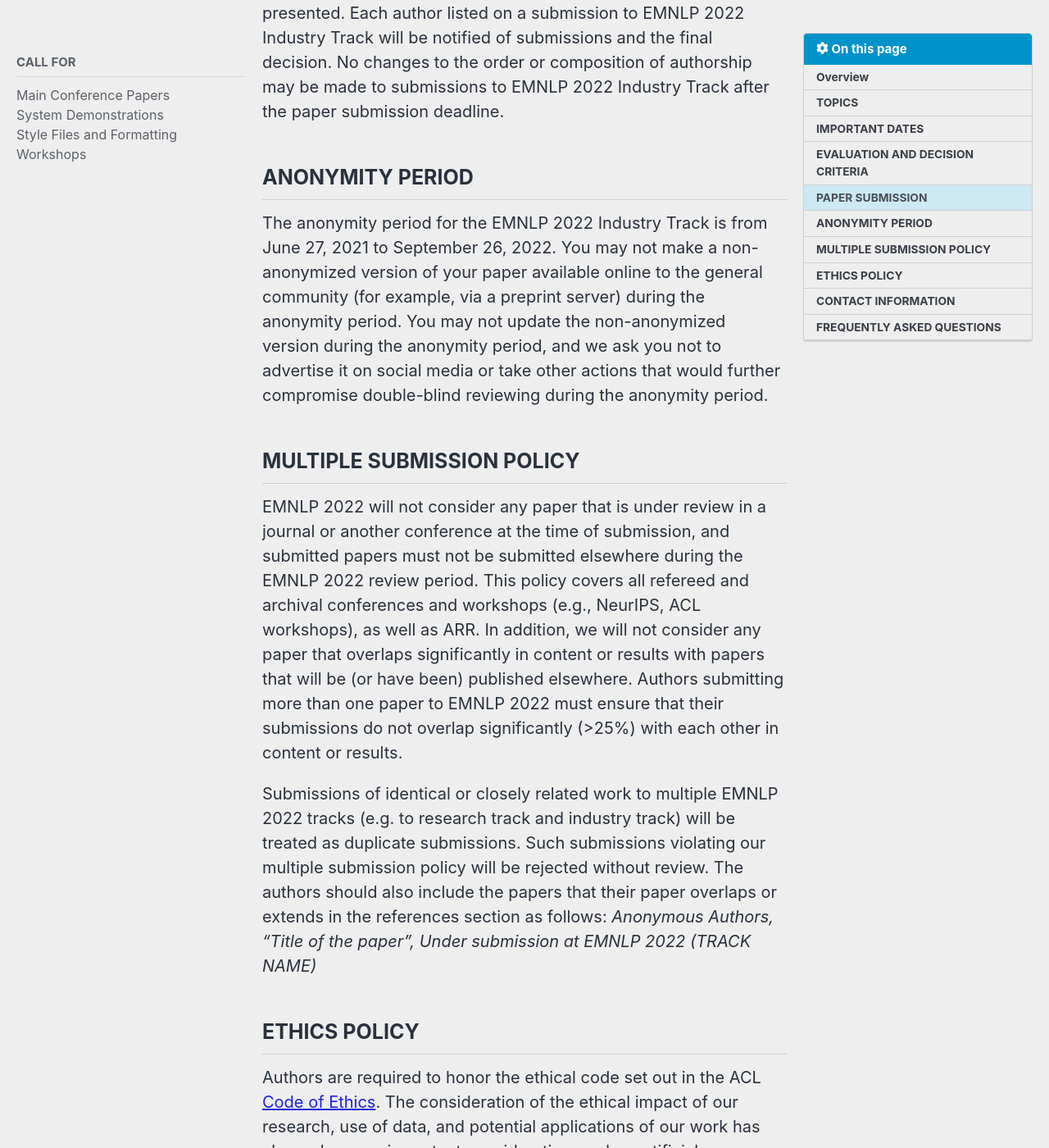
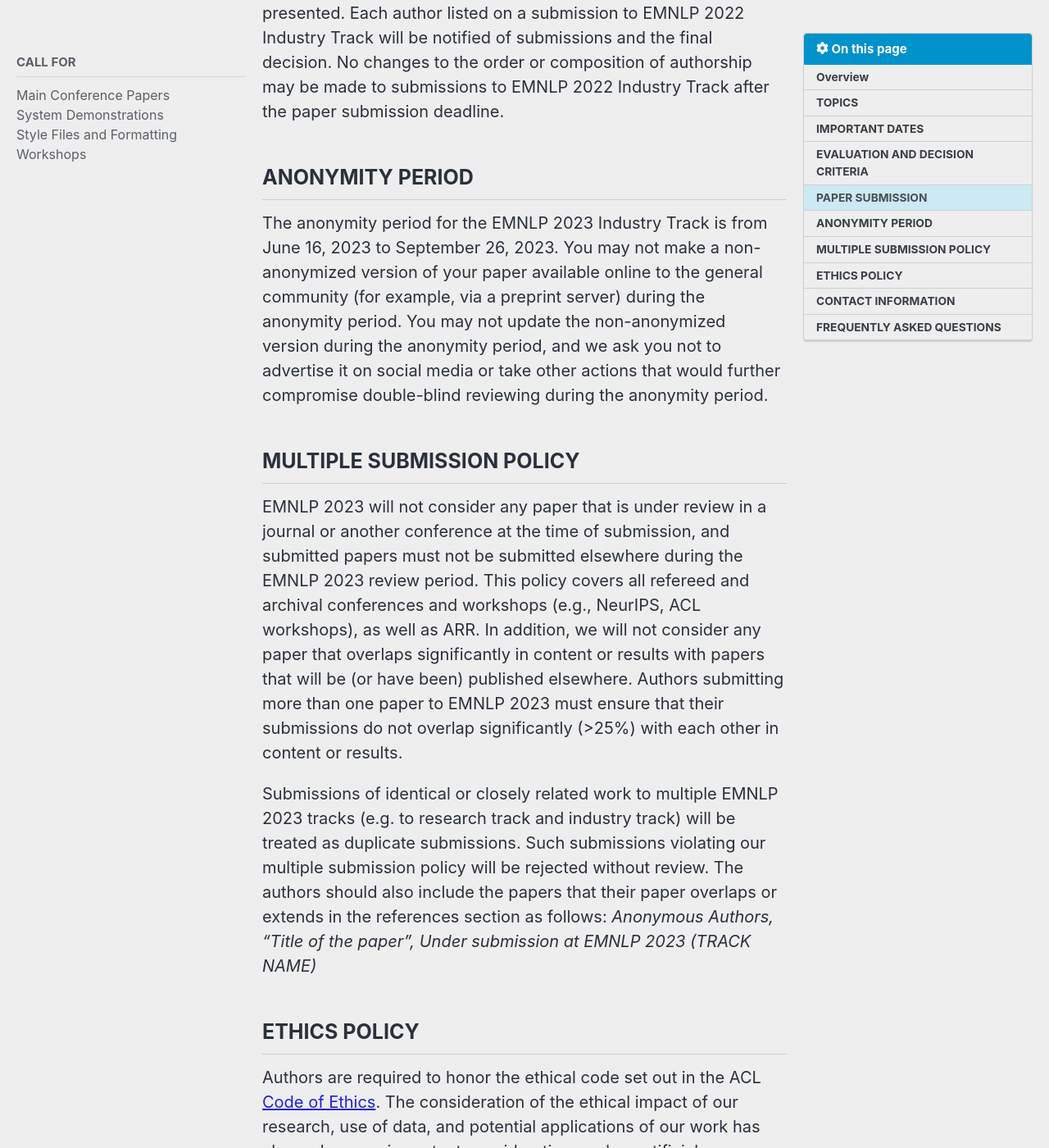
Before and after one commit to acl-org/emnlp-2023, a Jekyll site: the page built from _pages/calls/Industry Track.md, in a window 1280 px wide and 1400 px high, scrolled down 5122 px. Shown: the whole window at 82% size. Built offline with Jekyll 4.4.1, drawn with Linux system fonts in a browser that asks for light colours; cached includes are drawn as plain includes; nearby versions of some CDN libraries; some of the changed text lies outside the part shown.

Commit message:
Update Industry Track.md

```diff
--- a/_pages/calls/Industry Track.md
+++ b/_pages/calls/Industry Track.md
@@ -56,7 +56,7 @@
   </tr>
   <tr>
     <td>Camera-ready version of papers due</td>
-    <td>October 24, 2022</td>
+    <td>October 24, 2023</td>
   </tr>
 </table>
 <b>Note: All deadlines are 11:59PM UTC-12:00 (“anywhere on Earth”).</b>
@@ -65,15 +65,15 @@
 Submissions will be reviewed in a double-blind manner and assessed based on their novelty, technical quality, potential impact, and clarity. Submissions in the industry track should emphasize real-world implementations of natural language processing systems, the development of such systems, or provide insights based on real-world datasets with obvious industry impact. For papers that rely heavily on empirical evaluations, the experimental methods and results should be clear, well executed, and repeatable (though the data may be proprietary).
 
 ## PAPER SUBMISSION
-**Submission**: Authors are invited to submit original, full-length (6 page) industry track papers that are not previously published, accepted to be published, or under consideration for publication in any other forum. Manuscripts should be submitted electronically, in PDF format and formatted using EMNLP 2022 formatting requirements. Please do not modify these style files, nor should you use templates designed for other conferences. Submissions that do not conform to the required styles, including paper size, margin width, and font size restrictions, will be rejected without review.
+**Submission**: Authors are invited to submit original, full-length (6 page) industry track papers that are not previously published, accepted to be published, or under consideration for publication in any other forum. Manuscripts should be submitted electronically, in PDF format and formatted using EMNLP 2023 formatting requirements. Please do not modify these style files, nor should you use templates designed for other conferences. Submissions that do not conform to the required styles, including paper size, margin width, and font size restrictions, will be rejected without review.
 
 Industry Track papers cannot exceed 6 pages in length (excluding ethical considerations and references). The papers can have an optional appendix, which will appear in the main paper’s PDF, after the bibliography. For example, pre-processing decisions, model parameters, feature templates, pseudocode, sample system inputs/outputs, information about user studies, additional errors analysis and other details that are necessary for the replication of the work described in the paper can be put into appendices. Note however, the paper submissions need to remain fully self-contained, as these supplementary materials are completely optional, and reviewers are not even asked to review or download them.
 
-The papers should be submitted through the EMNLP 2022 industry track online submission system in START (link coming soon).
+The papers should be submitted through the EMNLP 2023 industry track online submission system in START (link coming soon).
 
-**Final version**: Accepted papers will be given one additional page of content (up to 7 pages; ethical considerations, acknowledgements and references do not count against this limit) so that reviewers’ comments can be taken into account. Previous presentations of the work (e.g. preprints on arXiv.org) should be indicated in a footnote that should be excluded from the review submission, but included in the final version of papers appearing in the EMNLP 2022 proceedings.
+**Final version**: Accepted papers will be given one additional page of content (up to 7 pages; ethical considerations, acknowledgements and references do not count against this limit) so that reviewers’ comments can be taken into account. Previous presentations of the work (e.g. preprints on arXiv.org) should be indicated in a footnote that should be excluded from the review submission, but included in the final version of papers appearing in the EMNLP 2023 proceedings.
 
-Presentation requirement for accepted papers: Industry track papers will be presented orally or as posters to be determined by the program committee. All accepted papers must be presented at the conference (either via online or onsite presence). At least one author of each accepted paper must register for EMNLP 2022 by the early registration deadline.  The 2022 Industry Track will run in parallel with the Research Track.
+Presentation requirement for accepted papers: Industry track papers will be presented orally or as posters to be determined by the program committee. All accepted papers must be presented at the conference (either via online or onsite presence). At least one author of each accepted paper must register for EMNLP 2023 by the early registration deadline.  The 2022 Industry Track will run in parallel with the Research Track.
 
 **Presentation Mode**: Accepted papers will be presented orally or as posters as determined by the program committee. The decisions as to which papers will be presented orally and which as poster presentations will be based on the nature rather than the quality of the work. There will be no distinction in the proceedings between papers presented orally and as posters.
 
@@ -81,13 +81,13 @@
 
 ## ANONYMITY PERIOD
 
-The anonymity period for the EMNLP 2022 Industry Track is from June 27, 2021 to September 26, 2022. You may not make a non-anonymized version of your paper available online to the general community (for example, via a preprint server) during the anonymity period. You may not update the non-anonymized version during the anonymity period, and we ask you not to advertise it on social media or take other actions that would further compromise double-blind reviewing during the anonymity period.
+The anonymity period for the EMNLP 2023 Industry Track is from June 16, 2023 to September 26, 2023. You may not make a non-anonymized version of your paper available online to the general community (for example, via a preprint server) during the anonymity period. You may not update the non-anonymized version during the anonymity period, and we ask you not to advertise it on social media or take other actions that would further compromise double-blind reviewing during the anonymity period.
 
 ## MULTIPLE SUBMISSION POLICY
-EMNLP 2022 will not consider any paper that is under review in a journal or another conference at the time of submission, and submitted papers must not be submitted elsewhere during the EMNLP 2022 review period. This policy covers all refereed and archival conferences and workshops (e.g., NeurIPS, ACL workshops), as well as ARR. In addition, we will not consider any paper that overlaps significantly in content or results with papers that will be (or have been) published elsewhere. Authors submitting more than one paper to EMNLP 2022 must ensure that their submissions do not overlap significantly (>25%) with each other in content or results.
+EMNLP 2023 will not consider any paper that is under review in a journal or another conference at the time of submission, and submitted papers must not be submitted elsewhere during the EMNLP 2023 review period. This policy covers all refereed and archival conferences and workshops (e.g., NeurIPS, ACL workshops), as well as ARR. In addition, we will not consider any paper that overlaps significantly in content or results with papers that will be (or have been) published elsewhere. Authors submitting more than one paper to EMNLP 2023 must ensure that their submissions do not overlap significantly (>25%) with each other in content or results.
 
 
-Submissions of identical or closely related work to multiple EMNLP 2022 tracks (e.g. to research track and industry track)  will be treated as duplicate submissions. Such submissions violating our multiple submission  policy will be rejected without review. The authors should also include the papers that their paper overlaps or extends in the references section as follows: *Anonymous Authors, “Title of the paper”, Under submission at EMNLP 2022 (TRACK NAME)*
+Submissions of identical or closely related work to multiple EMNLP 2023 tracks (e.g. to research track and industry track)  will be treated as duplicate submissions. Such submissions violating our multiple submission  policy will be rejected without review. The authors should also include the papers that their paper overlaps or extends in the references section as follows: *Anonymous Authors, “Title of the paper”, Under submission at EMNLP 2023 (TRACK NAME)*
 
 ## ETHICS POLICY
 Authors are required to honor the ethical code set out in the ACL [Code of Ethics](https://www.aclweb.org/portal/content/acl-code-ethics). The consideration of the ethical impact of our research, use of data, and potential applications of our work has always been an important consideration, and as artificial intelligence is becoming more mainstream, these issues are increasingly pertinent. We ask that all authors read the code, and ensure that their work is conformant to this code. Where a paper may raise ethical issues, we ask that you include in the paper an explicit discussion of these issues, which will be taken into account in the review process. We reserve the right to reject papers on ethical grounds, where the authors are judged to have operated counter to the code of ethics, or have inadequately addressed legitimate ethical concerns with their work.
@@ -115,6 +115,6 @@
 
 **I work in industry. Can I still submit my paper to the research track?** Absolutely! There are no changes to the main conference submissions. The industry track offers a forum to submit papers describing aspects of real-world applications that may differ in focus from the research track reviewing criteria.
 
-**Will the papers in the industry track be published in the proceedings?** Yes, industry track papers will be published as a separate volume of the proceedings. For example, see the EMNLP 2021 proceedings.
+**Will the papers in the industry track be published in the proceedings?** Yes, industry track papers will be published as a separate volume of the proceedings. For example, see the EMNLP 2022 proceedings.
 
 **How do I decide whether to submit to the research track or the industry track?** Papers describing key lessons learned and challenges pertaining to real-world deployment of NLP and speech technologies are best suited for industry track. Authors are advised to review the call for papers for both tracks and submit to the track that best matches your work. The list of topics and reviewing criteria may be helpful. You can also reach out to the track chairs if you need help deciding.
```
Also changed, not shown: other parts of _pages/calls/Industry Track.md (+4 -4 lines).
